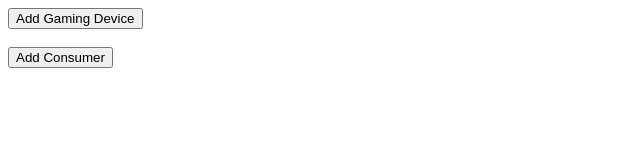
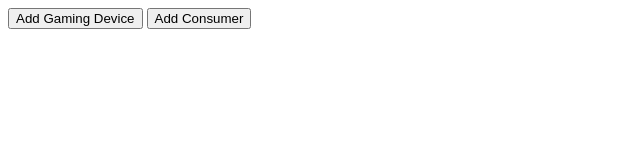
Before and after one commit to janiceshiu/gamepad_api, a website with bundled scripts: page index.html in a window 1280 px wide. Shown: the whole page, without its empty margins (0-640 px from the left). Built offline with nearby package versions, Linux system fonts and the light colour scheme.

Commit message:
remove line breaks
Co-Authored-By: Marcos Cáceres <marcos@marcosc.com>

```diff
--- a/index.html
+++ b/index.html
@@ -14,7 +14,7 @@
 
   <body>
     <div>
-      <button id="add-gaming-device">Add Gaming Device</button><br /><br />
+      <button id="add-gaming-device">Add Gaming Device</button>
       <button id="add-consumer">Add Consumer</button>
     </div>
 
```
